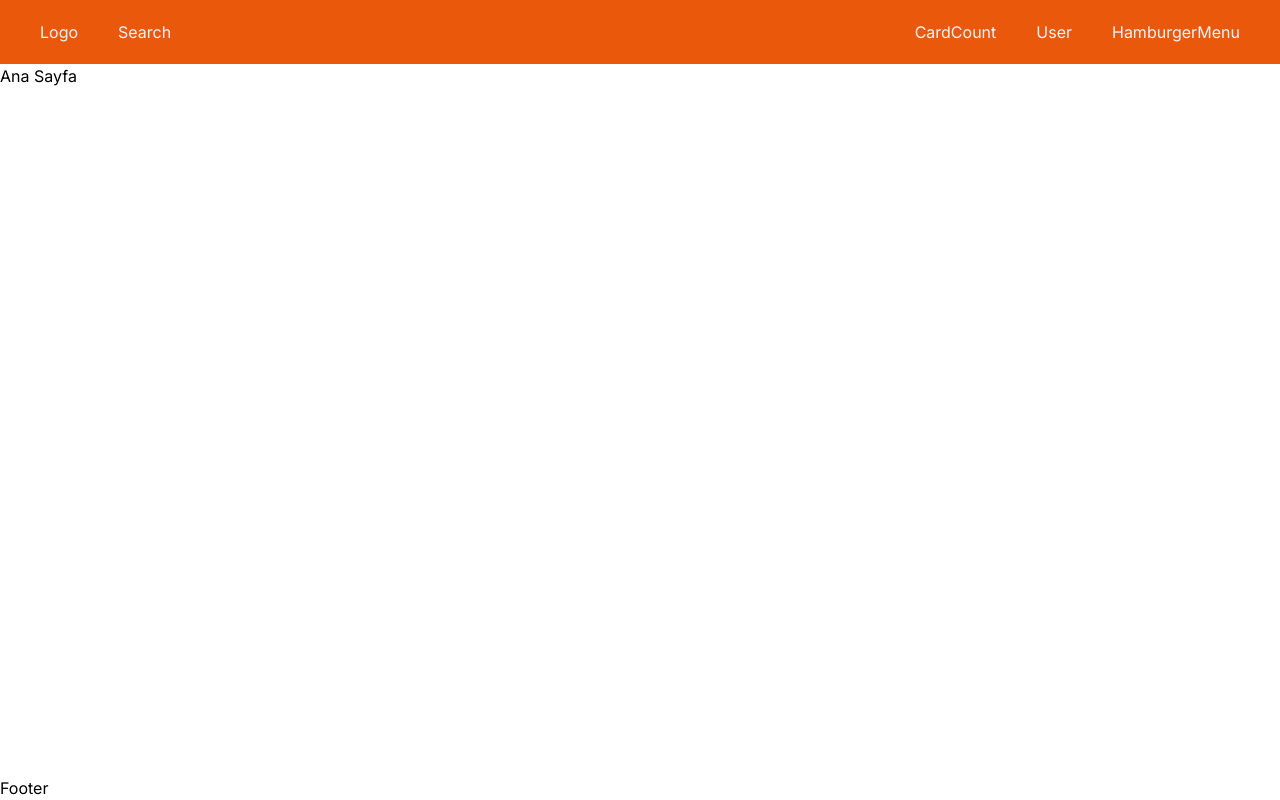
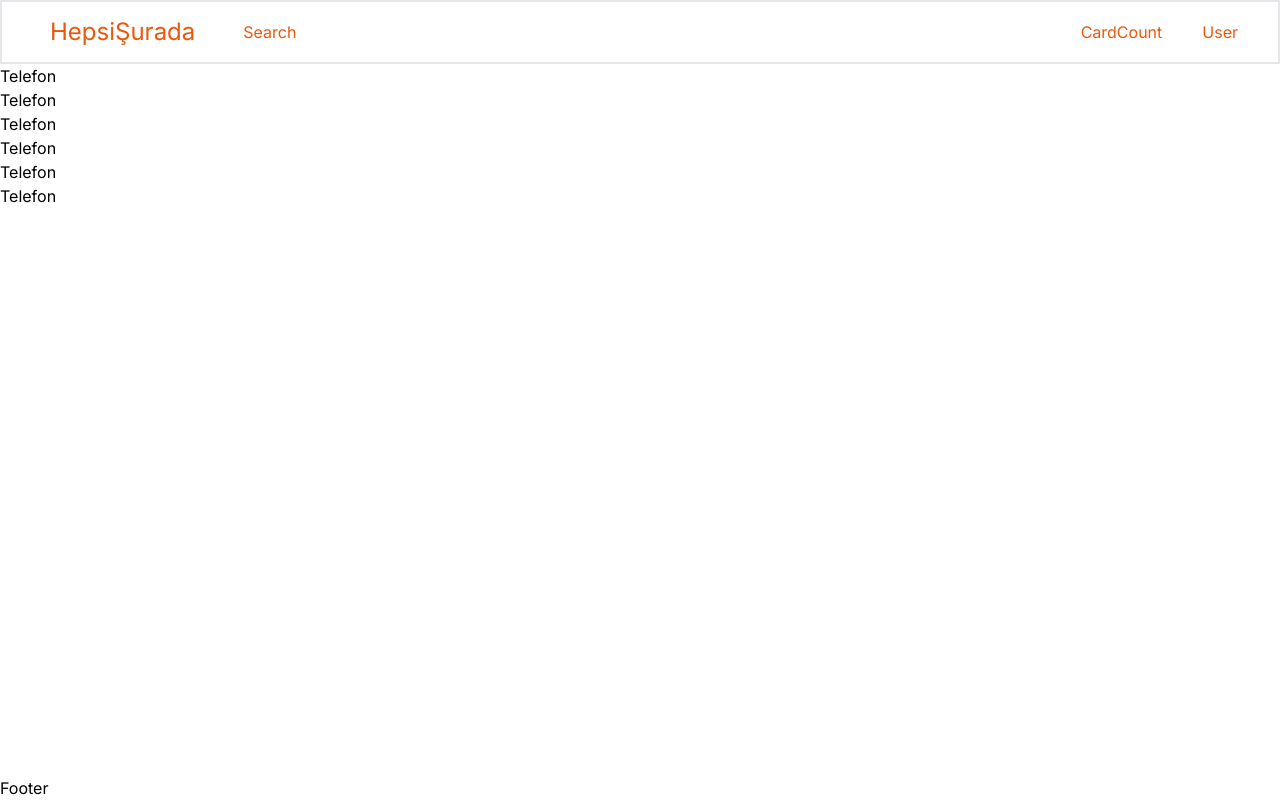
Before and after one commit to hakanduyar/eticaret, a Next.js app: page / in a window 1280 px wide. Built offline with nearby package versions, Linux system fonts and the light colour scheme.

Commit message:
"Updated navbar components with new styles and icons, added Category component to Home page, and updated dependencies in package.json"

```diff
--- /dev/null
+++ b/app/components/home/Category.tsx
@@ -0,0 +1,32 @@
+"use client";
+const Category = () => {
+  const categoryList = [
+    {
+      name: "Telefon",
+    },
+    {
+      name: "Telefon",
+    },
+    {
+      name: "Telefon",
+    },
+    {
+      name: "Telefon",
+    },
+    {
+      name: "Telefon",
+    },
+    {
+      name: "Telefon",
+    },
+  ];
+  return (
+    <div>
+      {categoryList.map((category, index) => (
+        <div key={index}>{category.name}</div>
+      ))}
+    </div>
+  );
+};
+
+export default Category;
--- a/app/components/navbar/CardCount.tsx
+++ b/app/components/navbar/CardCount.tsx
@@ -1,5 +1,5 @@
 const CardCount = () => {
-  return <div>CardCount</div>;
+  return <div className="hidden md:flex">CardCount</div>;
 };
 
 export default CardCount;
--- a/app/components/navbar/HamburgerMenu.tsx
+++ b/app/components/navbar/HamburgerMenu.tsx
@@ -1,5 +1,11 @@
+import { RxHamburgerMenu } from "react-icons/rx";
+
 const HamburgerMenu = () => {
-  return <div>HamburgerMenu</div>;
+  return (
+    <div className="relative flex md:hidden">
+      <RxHamburgerMenu size={25} />
+    </div>
+  );
 };
 
 export default HamburgerMenu;
--- a/app/components/navbar/Logo.tsx
+++ b/app/components/navbar/Logo.tsx
@@ -1,5 +1,10 @@
+"use client";
 const Logo = () => {
-  return <div>Logo</div>;
+  return (
+    <div className=" px-2 py-1 rounded-md text-lg md:text-2xl cursor-pointer ">
+      HepsiŞurada
+    </div>
+  );
 };
 
 export default Logo;
--- a/app/components/navbar/Navbar.tsx
+++ b/app/components/navbar/Navbar.tsx
@@ -6,7 +6,7 @@ import User from "./User";
 
 const Navbar = () => {
   return (
-    <div className="flex items-center justify-between gap-3 md:gap-10 px-3 md:px-10 h-16 bg-orange-600 text-slate-100">
+    <div className="flex items-center justify-between gap-3 md:gap-10 px-3 md:px-10 h-16 bg-white text-orange-600 border-2">
       <Logo />
       <Search />
       <CardCount />
--- a/app/components/navbar/Search.tsx
+++ b/app/components/navbar/Search.tsx
@@ -1,5 +1,5 @@
 const Search = () => {
-  return <div className="flex flex-1">Search</div>;
+  return <div className="hidden md:flex flex-1">Search</div>;
 };
 
 export default Search;
--- a/app/components/navbar/User.tsx
+++ b/app/components/navbar/User.tsx
@@ -1,5 +1,5 @@
 const User = () => {
-  return <div>User</div>;
+  return <div className="hidden md:flex">User</div>;
 };
 
 export default User;
--- a/app/page.tsx
+++ b/app/page.tsx
@@ -1,3 +1,9 @@
+import Category from "./components/home/Category";
+
 export default function Home() {
-  return <div>Ana Sayfa</div>;
+  return (
+    <div>
+      <Category />
+    </div>
+  );
 }
```
Also changed, not shown: package.json (+5 -4 lines), 1 other file (tests, documents, lock files or other folders).
